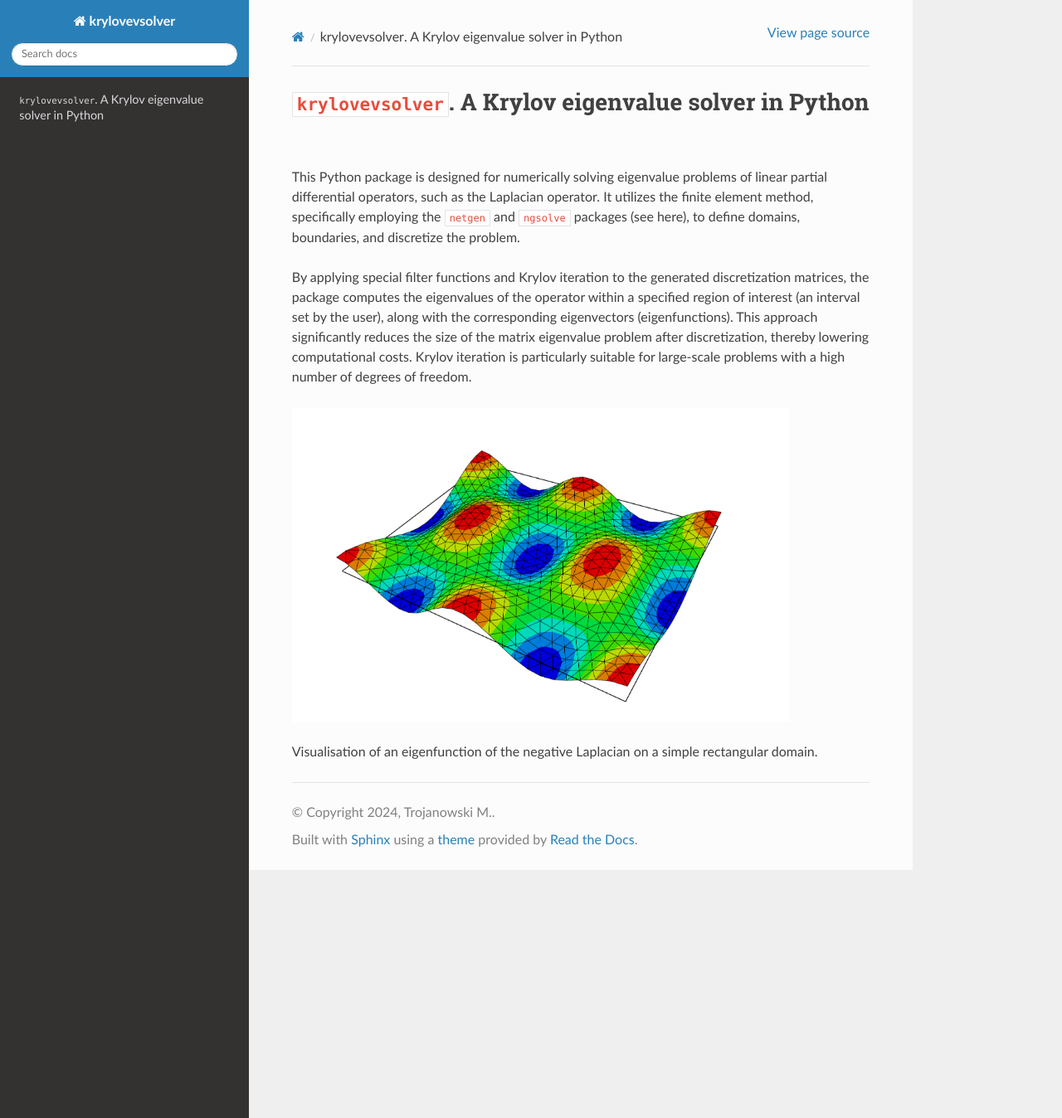
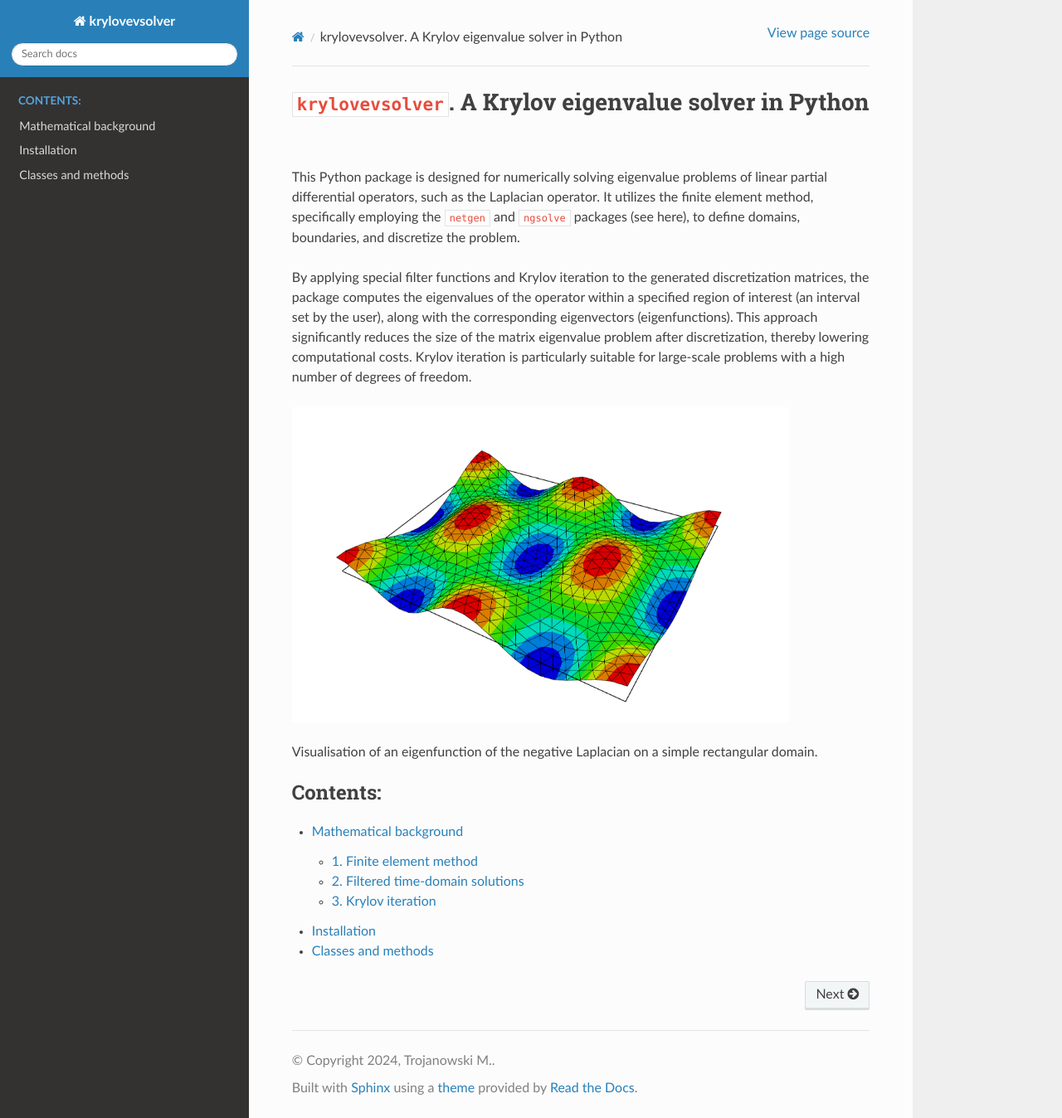
Before and after one commit to Michozord/Kylov_ev_solver, a Sphinx documentation site: the page built from docs/index.rst, in a window 1280 px wide and 1348 px high. Shown: the whole window at 83% size. Built offline with Sphinx 7.4.7 and the Read the Docs theme 2.0.0, drawn with Linux system fonts in a browser that asks for light colours; part of the change alters nothing that is shown.

```diff
--- a/docs/conf.py
+++ b/docs/conf.py
@@ -20,6 +20,7 @@ extensions = [
 
 templates_path = ['_templates']
 exclude_patterns = ['_build', 'Thumbs.db', '.DS_Store']
+master_doc = 'index'
 
 
 
--- a/docs/index.rst
+++ b/docs/index.rst
@@ -20,6 +20,7 @@ Visualisation of an eigenfunction of the negative Laplacian on a simple rectangu
 .. toctree::
    :maxdepth: 2
    :caption: Contents:
-   background
-   installation
-   full
+
+   background.rst
+   installation.rst
+   full.rst
```
